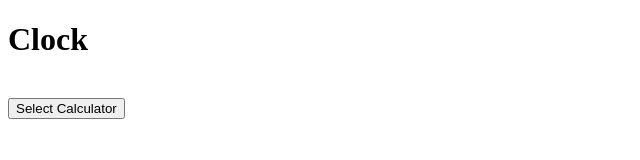
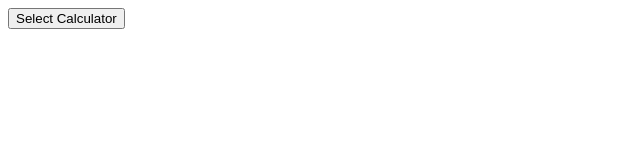
Before and after one commit to Jibby-34/TItaniumWeb, a website: page index.html in a window 1280 px wide. Shown: the whole page, without its empty margins (0-640 px from the left). Drawn offline with Linux system fonts and the light colour scheme.

```diff
--- a/index.html
+++ b/index.html
@@ -6,8 +6,6 @@
     <title>TItanium Web</title>
 </head>
 <body>
-    <h1>Clock</h1>
-    <br>
     <button id="selectButton">Select Calculator</button>
 
     <script src="uploader.js"></script>
```
